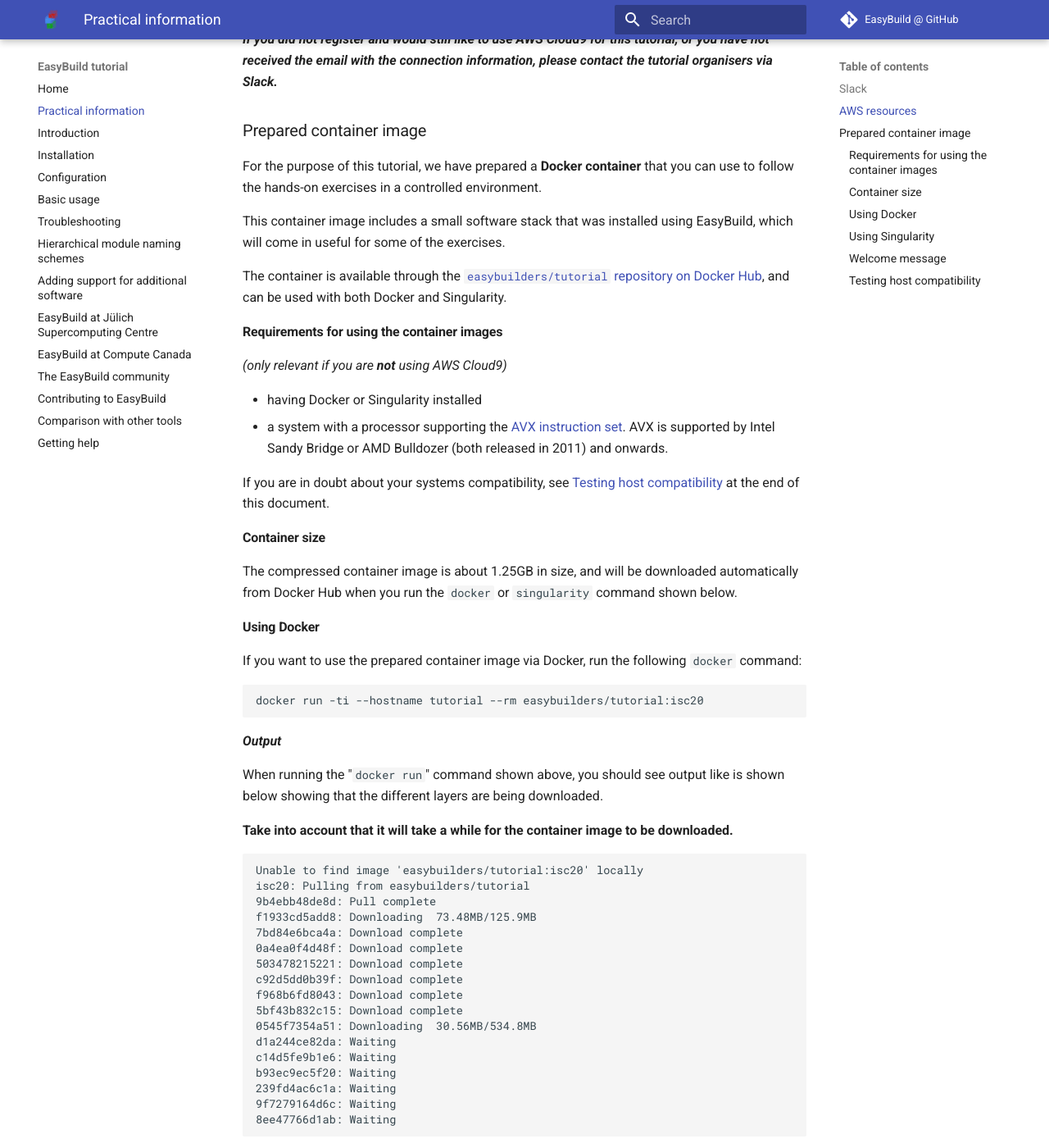
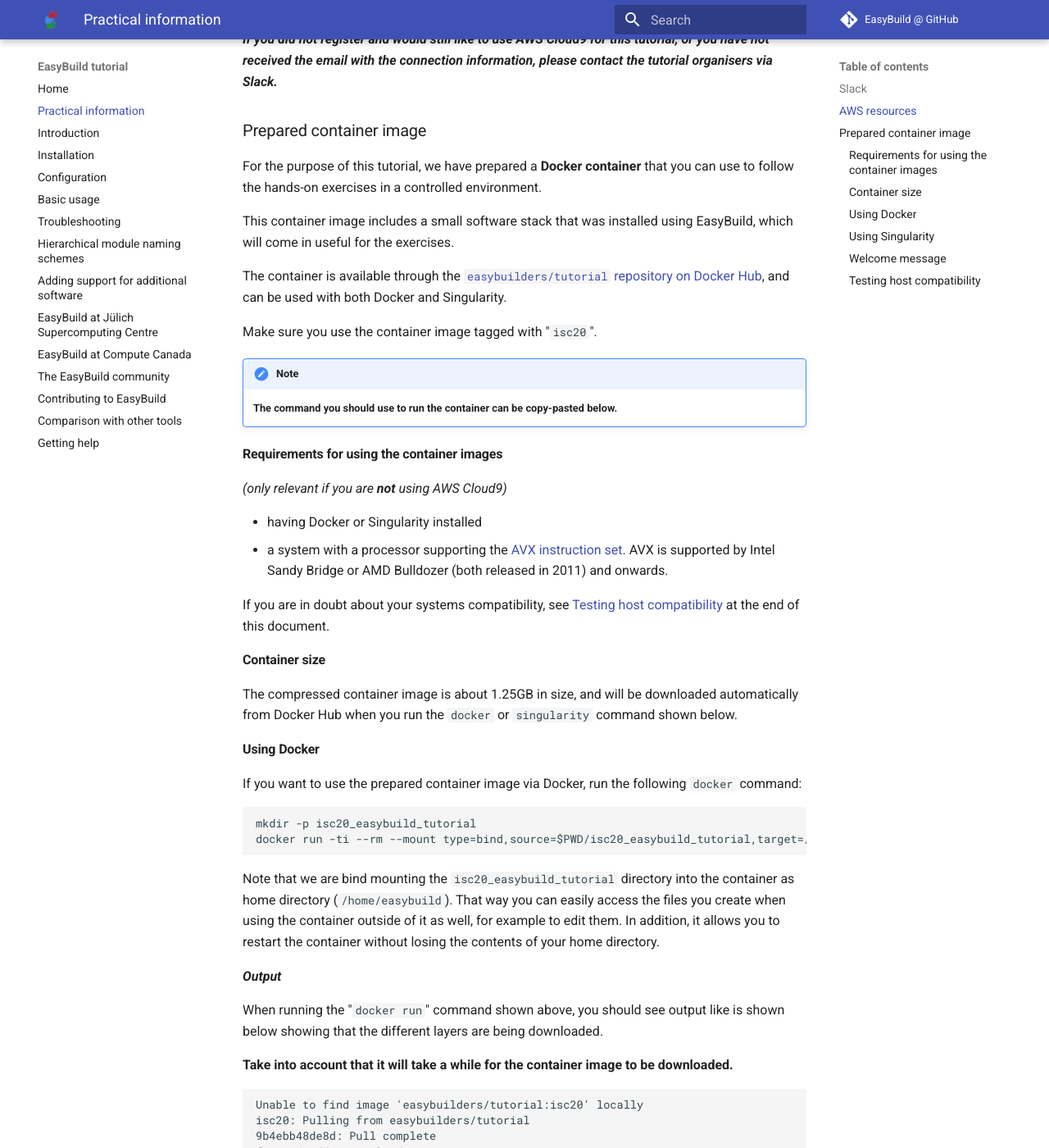
Before and after one commit to easybuilders/easybuild-tutorial, an MkDocs documentation site: the page built from docs/practical_information/README.md, in a window 1280 px wide and 1400 px high, scrolled down 713 px. Shown: the whole window at 82% size. Built offline with MkDocs 1.6.1 and Material for MkDocs 9.7.7, drawn with Linux system fonts in a browser that asks for light colours; some of the changed text lies outside the part shown.

Commit message:
bind mount isc20_easybuild_tutorial subdirectory into container

````diff
--- a/docs/practical_information/README.md
+++ b/docs/practical_information/README.md
@@ -35,9 +35,14 @@
 that you can use to follow the hands-on exercises in a controlled environment.
 
 This container image includes a small software stack that was installed using
-EasyBuild, which will come in useful for some of the exercises.
+EasyBuild, which will come in useful for the exercises.
 
 The container is available through the [`easybuilders/tutorial` repository on Docker Hub](https://hub.docker.com/r/easybuilders/tutorial), and can be used with both Docker and Singularity.
+
+Make sure you use the container image tagged with "`isc20`".
+
+!!! Note
+    **The command you should use to run the container can be copy-pasted below.**
 
 #### Requirements for using the container images
 
@@ -59,8 +64,15 @@
 run the following `docker` command:
 
 ```
-docker run -ti --hostname tutorial --rm easybuilders/tutorial:isc20
+mkdir -p isc20_easybuild_tutorial
+docker run -ti --rm --mount type=bind,source=$PWD/isc20_easybuild_tutorial,target=/home/easybuild --hostname tutorial easybuilders/tutorial:isc20
 ```
+
+Note that we are bind mounting the `isc20_easybuild_tutorial` directory
+into the container as home directory (`/home/easybuild`). That way you can easily
+access the files you create when using the container outside of it as well,
+for example to edit them. In addition, it allows you to restart the container
+without losing the contents of your home directory.
 
 ***Output***
 
@@ -123,14 +135,14 @@
 run the following `singularity` command:
 
 ```shell
-mkdir -p /tmp/$USER/isc20
-singularity run --cleanenv --home /tmp/$USER/isc20 docker://easybuilders/tutorial:isc20
+mkdir -p isc20_easybuild_tutorial
+singularity run --cleanenv --home $PWD/isc20_easybuild_tutorial docker://easybuilders/tutorial:isc20
 ```
 
 The additional options are required to:
 
 * `--cleanenv`: start with clean environment
-* `--home /tmp/$USER/isc20`: use (empty) `/tmp/$USER/isc20` directory as home directory in container
+* `--home $PWD/isc20_easybuild_tutorial`: use the `isc20_easybuild_tutorial` subdirectory in the current working directory as home directory in the container
 
 This is mainly to avoid that anything from the host environment or your home directory "leaks" into
 the container, which could interfere with the hands-on exercises.
````
